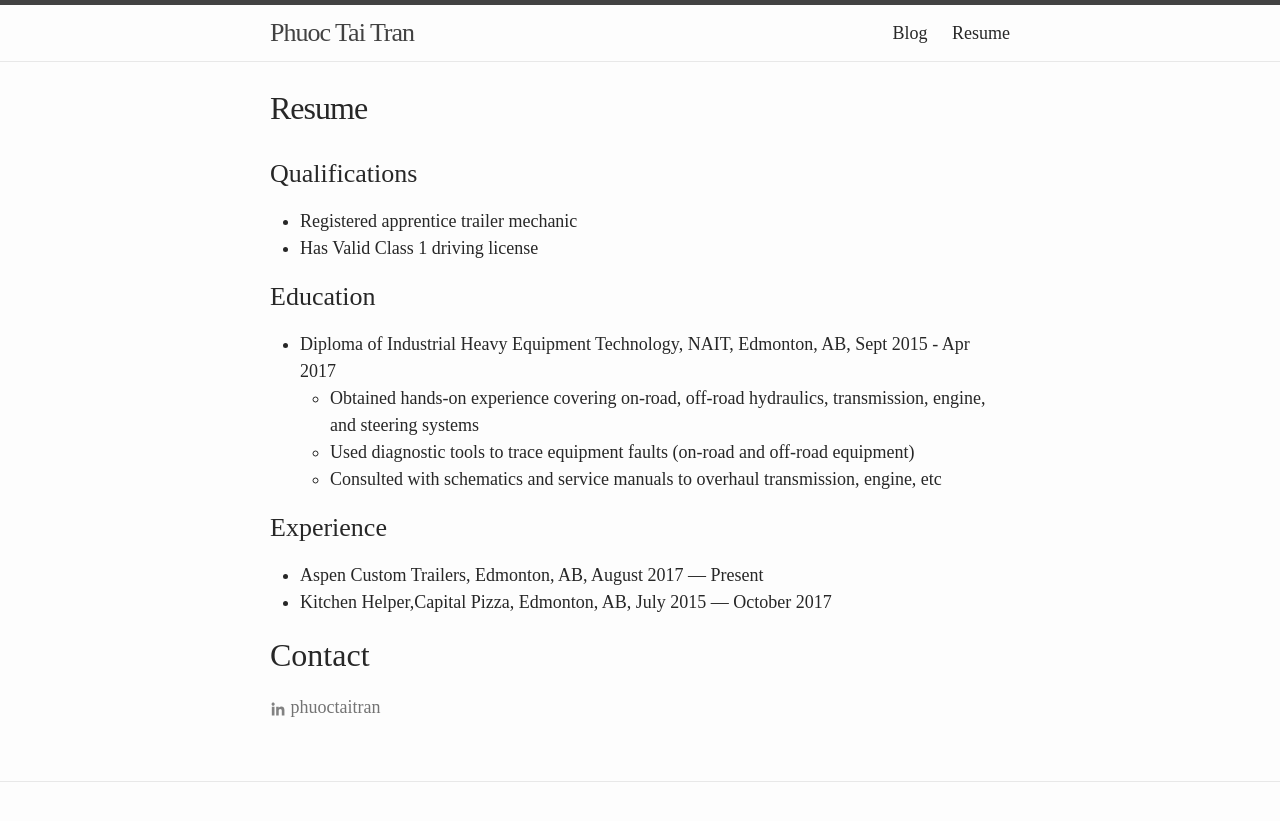
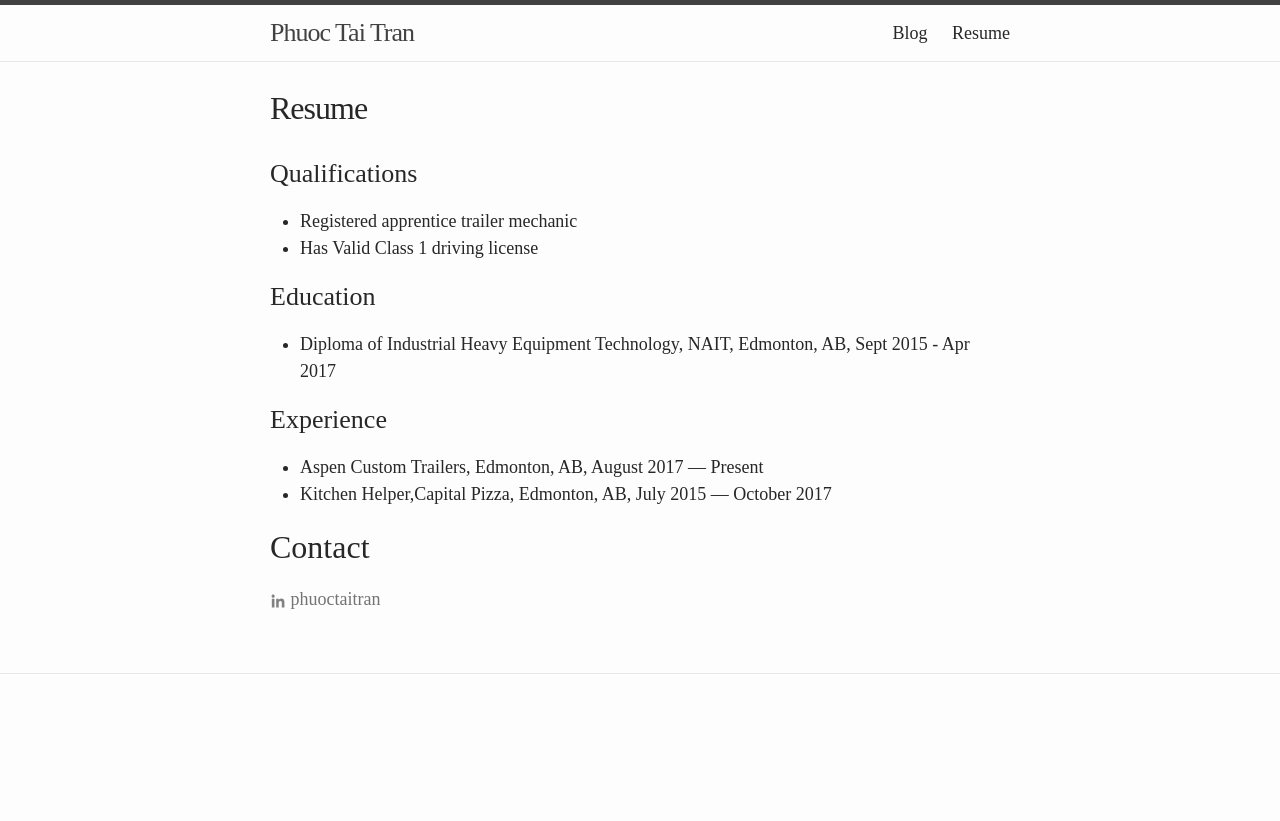
Before and after one commit to jkoz/jkoz.github.io, a Jekyll site: the page built from index.md, in a window 1280 px wide. Shown: the top 821 px of the page. Built offline with Jekyll 4.4.1, drawn with Linux system fonts in a browser that asks for light colours; some web fonts are replaced.

Commit message:
update resume

```diff
--- a/index.md
+++ b/index.md
@@ -18,9 +18,9 @@ title: Resume
 ### Education
 
 - Diploma of Industrial Heavy Equipment Technology, NAIT, Edmonton, AB, Sept 2015 - Apr 2017
-    - Obtained hands-on experience covering on-road, off-road hydraulics, transmission, engine, and steering systems
-    - Used diagnostic tools to trace equipment faults (on-road and off-road equipment)
-    - Consulted with schematics and service manuals to overhaul transmission, engine, etc
+    <!--- Obtained hands-on experience covering on-road, off-road hydraulics, transmission, engine, and steering systems-->
+    <!--- Used diagnostic tools to trace equipment faults (on-road and off-road equipment)-->
+    <!--- Consulted with schematics and service manuals to overhaul transmission, engine, etc-->
     <!--- GPA: 3.9-->
 
 ### Experience
```
